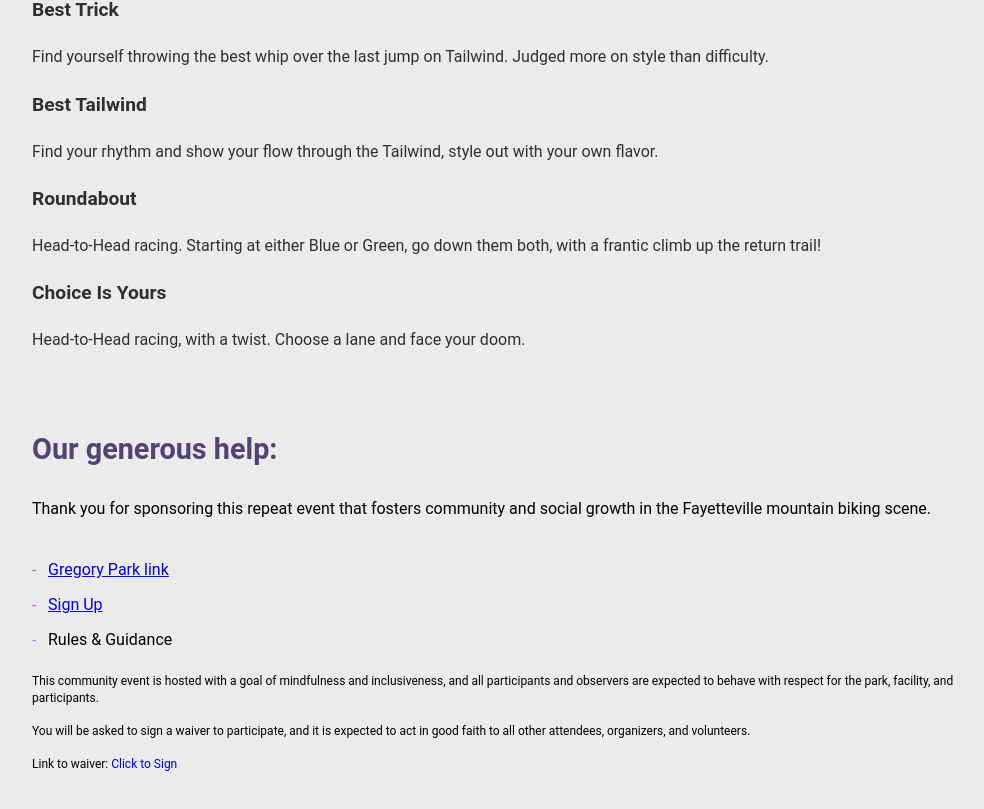
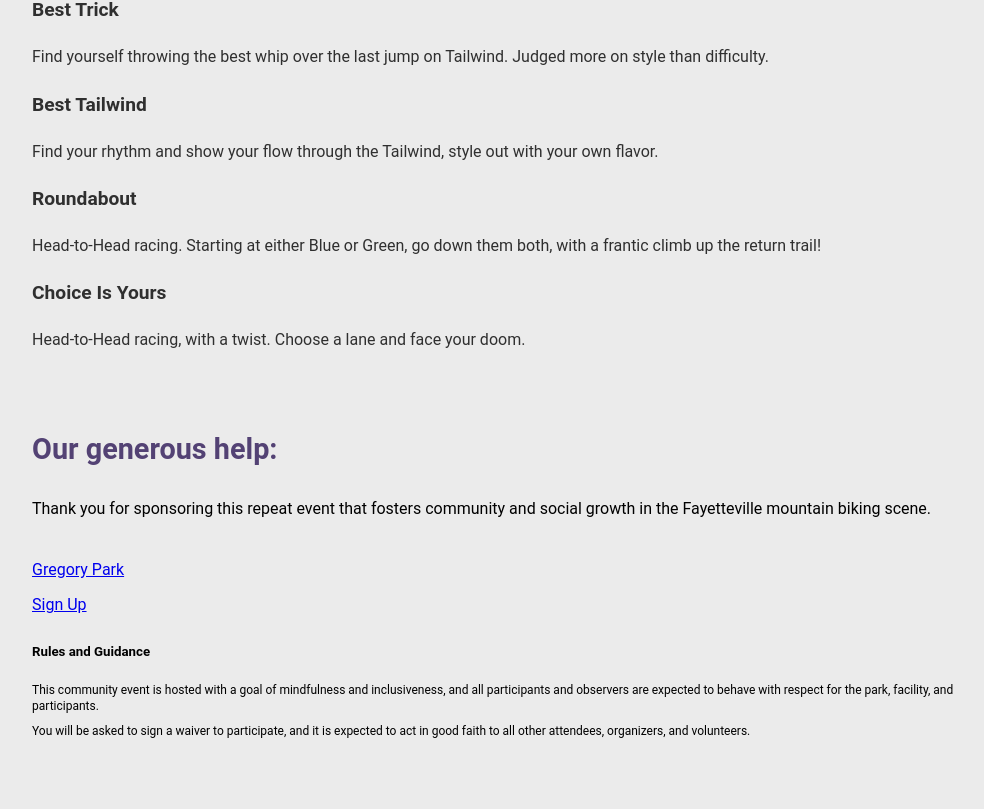
Before and after one commit to es-axiom/gregorymash, a React (Create React App) app: page / in a window 1280 px wide. Shown: the part 835-1644 px from the top of the page, without its empty margins (96-1080 px from the left). Built offline with nearby package versions, Linux system fonts and the light colour scheme; a web font is replaced by a local one.

Commit message:
Update UI

```diff
--- a/src/App.js
+++ b/src/App.js
@@ -2,7 +2,7 @@ import { Header, Main, Footer } from "./components";
 
 function App() {
   return (
-    <div class="app">
+    <div className="app">
       <head>
         <link rel="preconnect" href="https://fonts.googleapis.com" />
         <link rel="preconnect" href="https://fonts.gstatic.com" crossorigin />
--- a/src/components/footer/index.js
+++ b/src/components/footer/index.js
@@ -11,14 +11,12 @@ function Footer() {
             target="_blank"
             href="https://www.fayetteville-ar.gov/3552/Gregory-Park"
           >
-            Gregory Park link
+            Gregory Park
           </a>
         </li>
         <li>
-          <a href="about:blank"> Sign Up</a>
+          <a href="https://forms.gle/9gFYseypV1iAxuab7"> Sign Up</a>
         </li>
-        {/* TODO: Add document link here or just add content to page */}
-        <li>Rules & Guidance</li>
       </ul>
 
       <Disclaimer />
--- a/src/components/footer/index.scss
+++ b/src/components/footer/index.scss
@@ -8,19 +8,9 @@ footer {
     margin: 0;
     padding: 0;
     li {
-      padding: 0.5rem 0 0.5rem 1rem;
+      padding: 0.5rem 0 0.5rem 0rem;
       margin: 0;
       position: relative;
-
-      &:before {
-        content: "-";
-        position: absolute;
-        left: 0;
-        top: 9px;
-        height: 20px;
-        width: 20px;
-        color: darken($hotfox, 0.4);
-      }
     }
   }
 }
--- a/src/components/main/index.js
+++ b/src/components/main/index.js
@@ -3,7 +3,7 @@ import { Lore, EventDetails, Support } from "../../modules";
 
 function main() {
   return (
-    <section class="maincontent">
+    <section className="maincontent">
       <Lore />
       <EventDetails />
       <Support />
--- a/src/modules/disclaimer/index.js
+++ b/src/modules/disclaimer/index.js
@@ -3,6 +3,7 @@ import "./index.scss";
 function Disclaimer() {
   return (
     <article className="disclaimer">
+      <h5>Rules and Guidance</h5>
       <p>
         This community event is hosted with a goal of mindfulness and
         inclusiveness, and all participants and observers are expected to behave
@@ -12,13 +13,6 @@ function Disclaimer() {
         You will be asked to sign a waiver to participate, and it is expected to
         act in good faith to all other attendees, organizers, and volunteers.
       </p>
-
-      <p>
-        Link to waiver:{" "}
-        <a href="about:blank" rel>
-          Click to Sign
-        </a>
-      </p>
     </article>
   );
 }
--- a/src/modules/disclaimer/index.scss
+++ b/src/modules/disclaimer/index.scss
@@ -2,7 +2,7 @@
   width: 100%;
 
   p {
-    margin: 1rem 0;
+    margin: 0.5rem 0;
     width: 100%;
     font-size: 0.75rem;
 
--- a/src/modules/title/index.scss
+++ b/src/modules/title/index.scss
@@ -53,8 +53,13 @@
     position: absolute;
     right: 0;
     bottom: -50%;
-    height: 100vh;
+    height: 90vh;
     width: auto;
-    opacity: 0.3;
+    opacity: 0.2;
+
+    @media screen and (max-width: 400px) {
+      bottom: -60vh;
+      right: 20;
+    }
   }
 }
```
